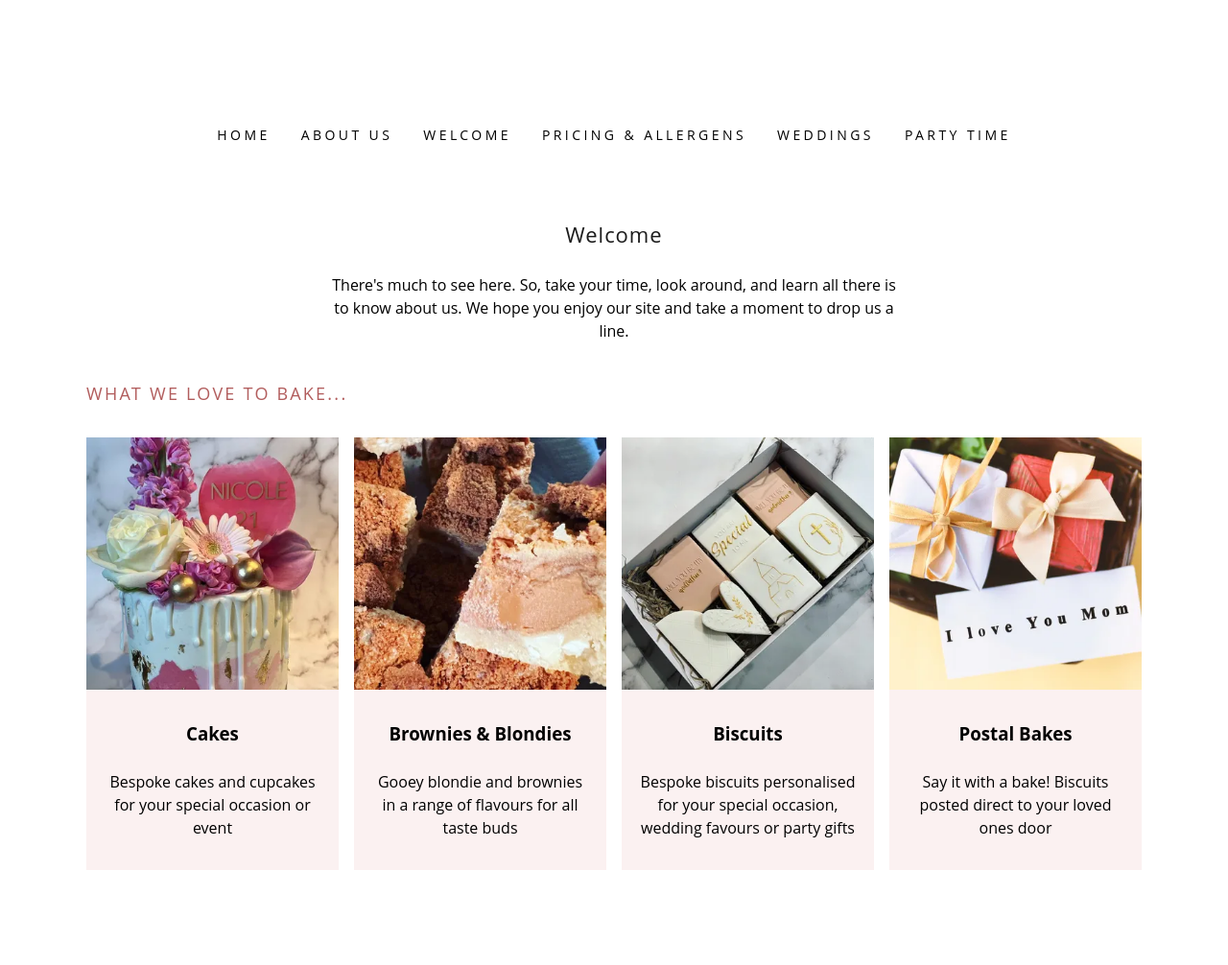
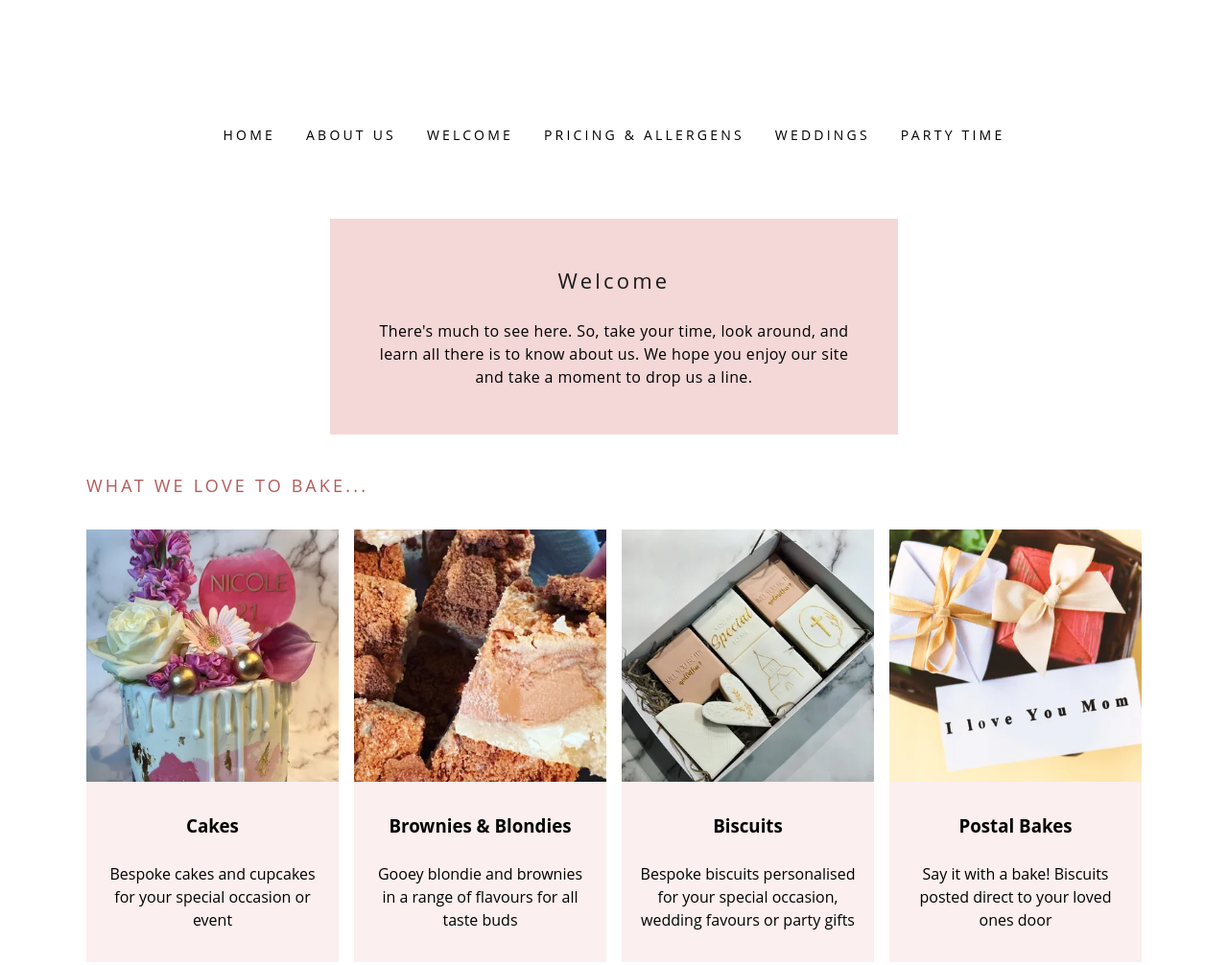
Before and after one commit to benagain/bearbakes, a plain HTML site: page index.html in a window 1280 px wide. Shown: the part 660-1666 px from the top of the page at 96% size. Drawn offline with Linux system fonts and the light colour scheme.

Commit message:
CSS variables for colours

```diff
--- a/style.css
+++ b/style.css
@@ -1,3 +1,10 @@
+:root {
+  --pink-96: hsl(0, 56%, 96%);
+  --pink-90: hsl(0, 56%, 90%);
+  --pink-53: hsl(0, 36%, 53%);
+
+  --spaced-words: 0.2rem;
+}
 body {
   font-family: "Open Sans", arial, sans-serif;
 }
@@ -44,7 +51,7 @@ nav ul {
   display: flex;
   justify-content: space-between;
   font-size: 0.875rem;
-  letter-spacing: 0.214rem;
+  letter-spacing: var(--spaced-words);
   font-weight: 400;
   text-transform: uppercase;
 }
@@ -57,7 +64,15 @@ nav ul li {
   max-width: 37rem;
   text-align: center;
   margin: 2.5rem 0;
+  padding: 3rem;
+  background-color: var(--pink-90);
+  letter-spacing: 0.025em;
 }
+
+.welcome h1 {
+  letter-spacing: var(--spaced-words);
+}
+
 .main-wrapper {
   width: 100%;
   display: flex;
@@ -82,9 +97,9 @@ main {
 .what-we-love h2 {
   font-size: calc(18rem / 16);
   text-transform: uppercase;
-  color: rgb(178, 93, 93);
+  color: var(--pink-53);
   margin-bottom: 32px;
-  letter-spacing: 0.125em;
+  letter-spacing: var(--spaced-words);
   font-weight: 400;
 }
 
@@ -99,7 +114,7 @@ main {
 }
 
 .what-we-love div article {
-  background-color: rgb(251, 241, 241);
+  background-color: var(--pink-96);
   flex-basis: 100%;
   width: 100%;
   max-width: calc(100vw - 1rem);
```
